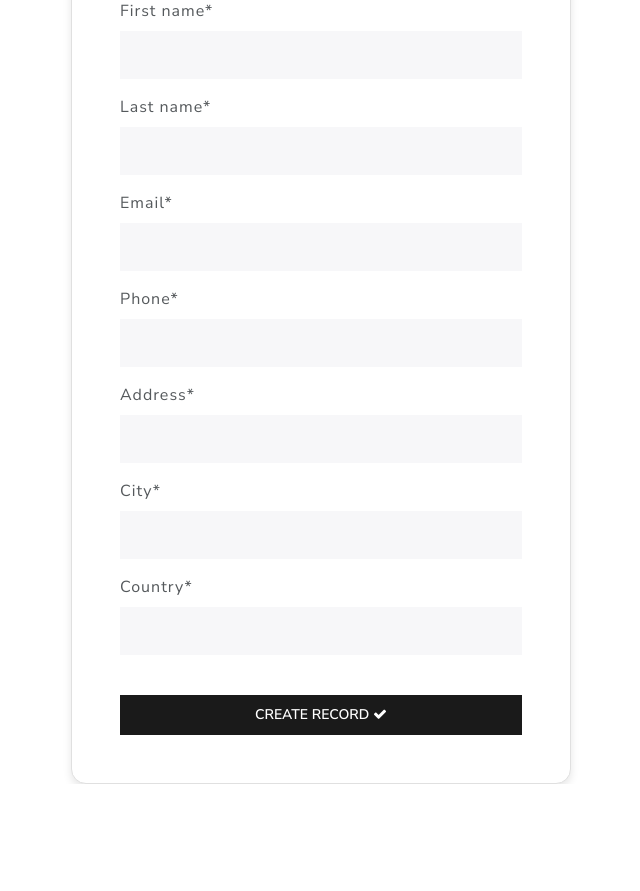
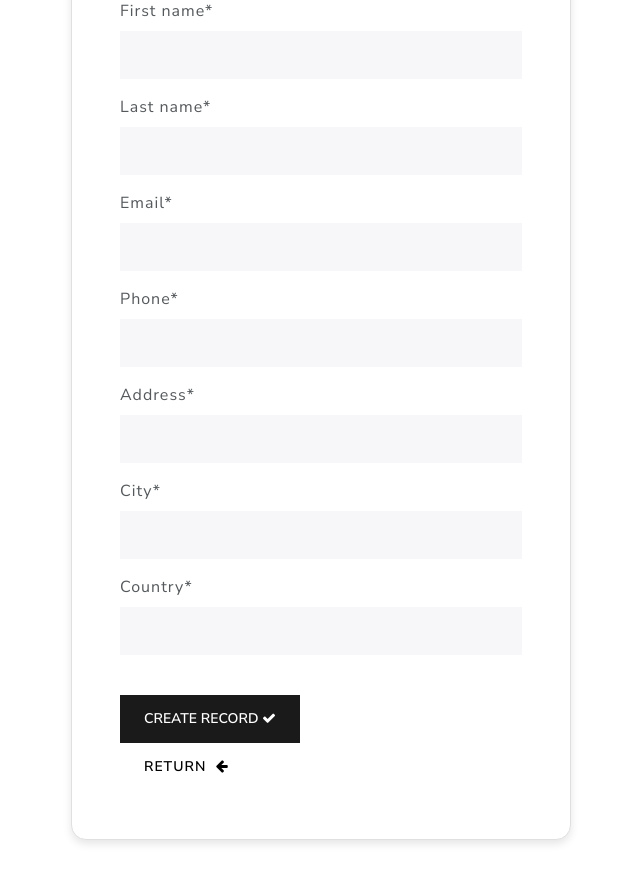
Before and after one commit to RamonvCS/CRUD-CRM-application-with-Django, a Django app: page /create-record in a window 1280 px wide. Shown: the part 288-1179 px from the top of the page, without its empty margins (319-959 px from the left). Before the commit the page ends 1072 px from the top, so only its background shows below. Run offline with Django 5.2, Linux system fonts and the light colour scheme; a user stored in the database is signed in; some libraries are stand-ins or nearby versions.

Commit message:
create-record icons updated

```diff
--- a/webapp/templates/webapp/create-record.html
+++ b/webapp/templates/webapp/create-record.html
@@ -31,8 +31,13 @@
                 <br>
 
                 <!-- Button to submit the form -->
-                <button type="submit" class="btn btn-primary w-100 btn-block p-2"> Create record&nbsp;<i class="fa fa-check" aria-hidden="true"></i>
-                </button>
+                <button type="submit" class="btn btn-primary"> Create record&nbsp;<i class="fa fa-check" aria-hidden="true"></i></button>
+                <br>
+
+                <a href="{% url 'dashboard' %}" class="btn btn-secondary">
+
+                    Return &nbsp;<i class="fa fa-arrow-left" aria-hidden="true"></i>
+
             </form>
 
         </div>
```
